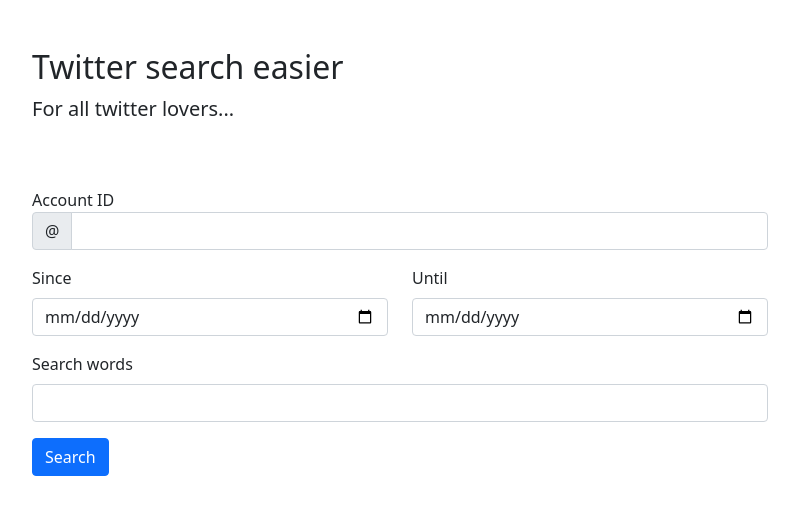
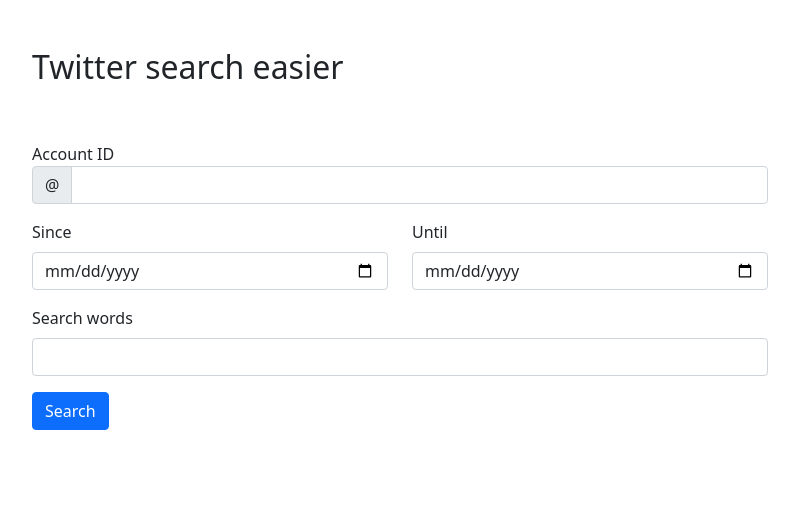
Before and after one commit to zaki3mymy/twitter-search, a Vue app: page / in a window 1280 px wide. Shown: the top 514 px of the page, without its empty margins (50-849 px from the left). Built offline with nearby package versions, Linux system fonts and the light colour scheme.

Commit message:
submitしないように変更

```diff
--- a/src/components/Main.vue
+++ b/src/components/Main.vue
@@ -1,11 +1,10 @@
 <template>
   <div class="py-5">
     <h2>Twitter search easier</h2>
-    <p class="lead">For all twitter lovers...</p>
   </div>
   <div class="row">
     <div class="col-md-8">
-      <form>
+      <form @submit.prevent>
         <div class="mb-3">
           <label for="accountId">Account ID</label>
           <div class="input-group">
```
